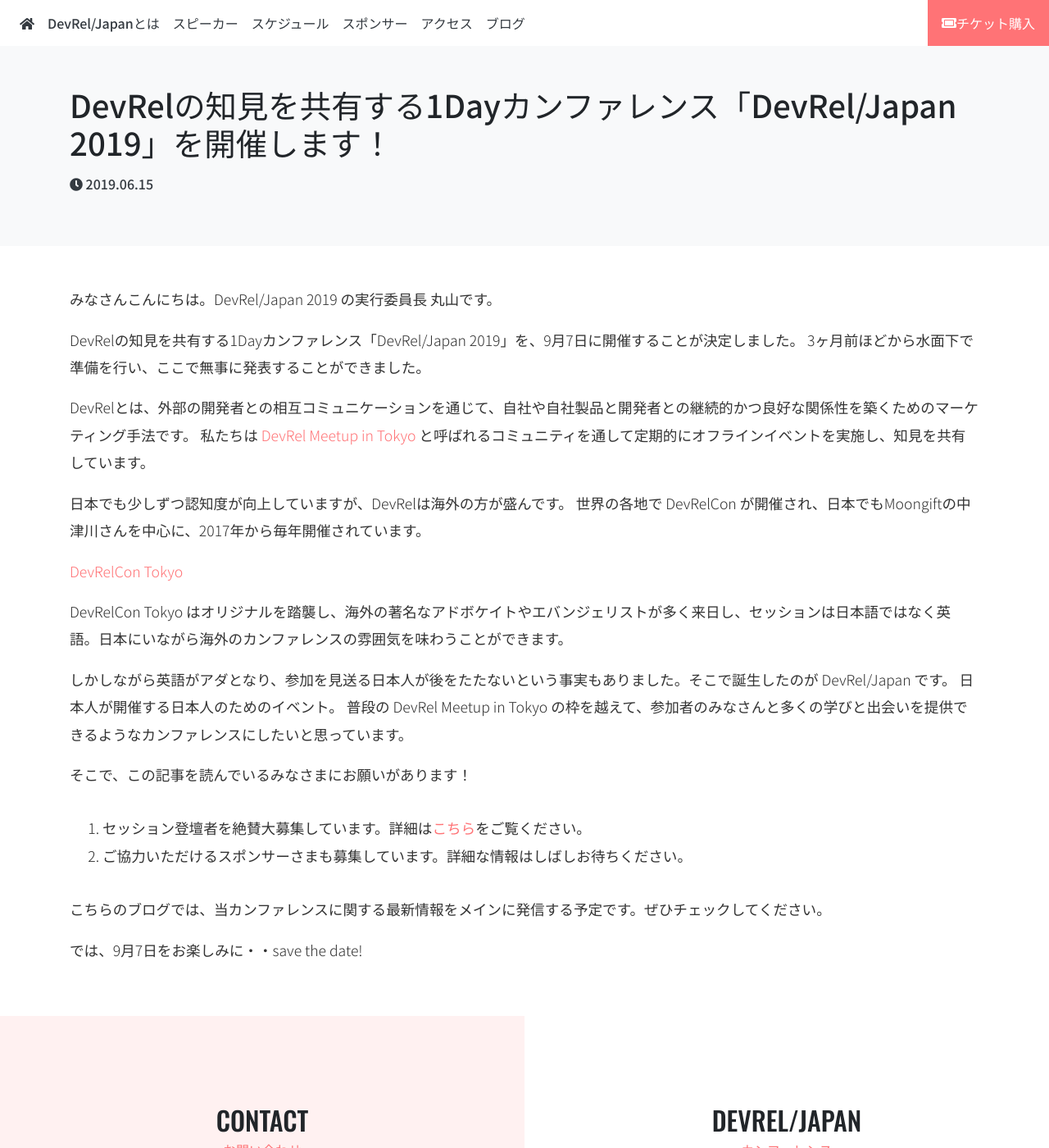
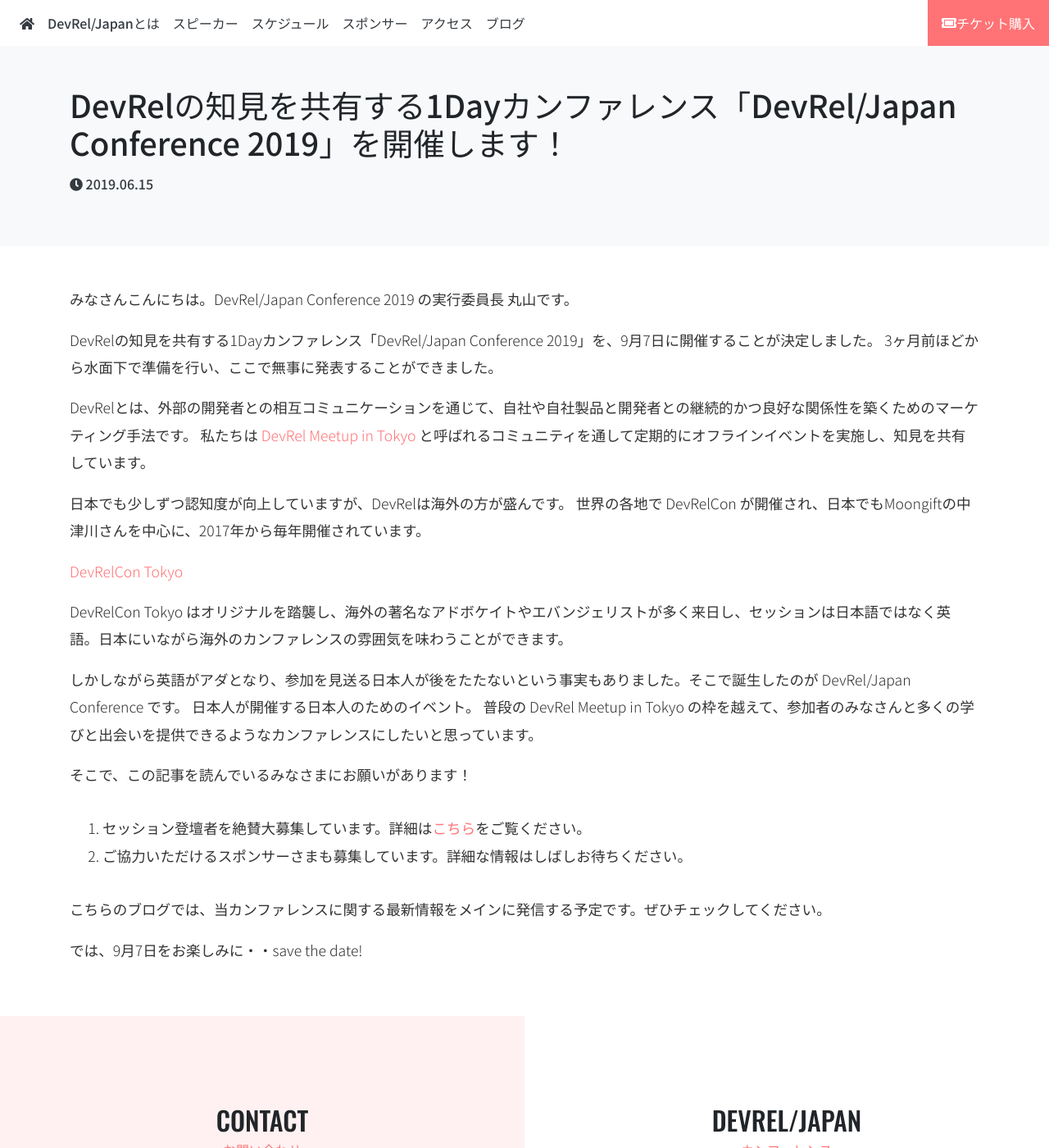
Before and after one commit to DevRelMeetupTokyo/japan-2019, a Jekyll site: the page built from _posts/2019-06-15-welcome-to-devrel-japan-2019.md, in a window 1280 px wide and 1400 px high. Shown: the whole window at 82% size. Built offline with Jekyll 4.4.1, drawn with Linux system fonts in a browser that asks for light colours; nearby versions of some CDN libraries; comment, search, counter and statistics services are not loaded.

Commit message:
Fixed conference title and ogp image.

```diff
--- a/_posts/2019-06-15-welcome-to-devrel-japan-2019.md
+++ b/_posts/2019-06-15-welcome-to-devrel-japan-2019.md
@@ -1,13 +1,13 @@
 ---
-title:  "DevRelの知見を共有する1Dayカンファレンス「DevRel/Japan 2019」を開催します！"
+title:  "DevRelの知見を共有する1Dayカンファレンス「DevRel/Japan Conference 2019」を開催します！"
 date:   2019-06-15 12:05:59 +0000
 author: Hikaru Maruyama
 ---
 
-みなさんこんにちは。DevRel/Japan 2019 の実行委員長 丸山です。
+みなさんこんにちは。DevRel/Japan Conference 2019 の実行委員長 丸山です。
 <!--more-->
 
-DevRelの知見を共有する1Dayカンファレンス「DevRel/Japan 2019」を、9月7日に開催することが決定しました。
+DevRelの知見を共有する1Dayカンファレンス「DevRel/Japan Conference 2019」を、9月7日に開催することが決定しました。
 3ヶ月前ほどから水面下で準備を行い、ここで無事に発表することができました。
 
 DevRelとは、外部の開発者との相互コミュニケーションを通じて、自社や自社製品と開発者との継続的かつ良好な関係性を築くためのマーケティング手法です。
@@ -20,7 +20,7 @@
 
 DevRelCon Tokyo はオリジナルを踏襲し、海外の著名なアドボケイトやエバンジェリストが多く来日し、セッションは日本語ではなく英語。日本にいながら海外のカンファレンスの雰囲気を味わうことができます。
 
-しかしながら英語がアダとなり、参加を見送る日本人が後をたたないという事実もありました。そこで誕生したのが DevRel/Japan です。
+しかしながら英語がアダとなり、参加を見送る日本人が後をたたないという事実もありました。そこで誕生したのが DevRel/Japan Conference です。
 日本人が開催する日本人のためのイベント。
 普段の DevRel Meetup in Tokyo の枠を越えて、参加者のみなさんと多くの学びと出会いを提供できるようなカンファレンスにしたいと思っています。
 
```
Also changed, not shown: README.md, assets/img/ogp.png.
